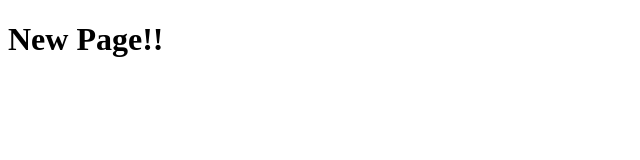
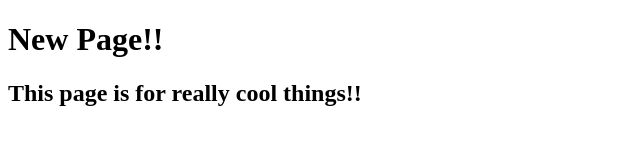
Before and after one commit to nickbravodev/animation-class, a plain HTML site: page index.html in a window 1280 px wide. Shown: the whole page, without its empty margins (0-640 px from the left). Drawn offline with Linux system fonts and the light colour scheme.

Commit message:
Update index.html

```diff
--- a/index.html
+++ b/index.html
@@ -7,5 +7,6 @@
   </head>
   <body>
     <h1>New Page!!</h1>
+    <h2>This page is for really cool things!!</h2>
   </body>
 </html>
```
